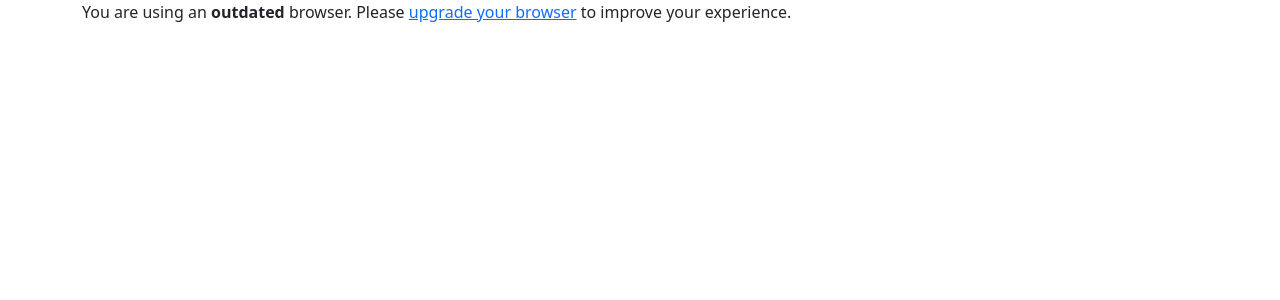
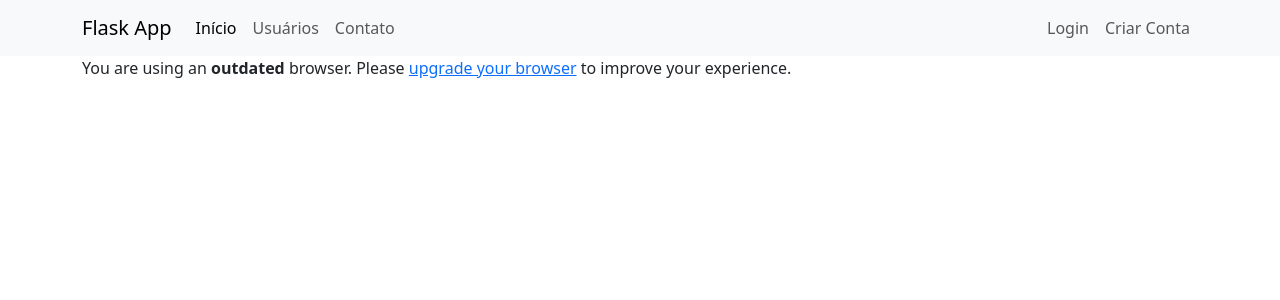
Before and after one commit to salomaopena/flasksite, a Flask app: page / in a window 1280 px wide. Shown: the top 300 px of the page. Run offline with Flask 3, Linux system fonts and the light colour scheme.

Commit message:
Atualização das rotas com a função url_for

```diff
--- a/main.py
+++ b/main.py
@@ -1,7 +1,9 @@
-from flask import Flask, render_template
+from flask import Flask, render_template, url_for
 
 
 app = Flask(__name__)
+
+lista_usuarios = ["Salomão", "Pena", "Bento", "Nilo"]
 
 @app.route("/")
 def home():
@@ -11,6 +13,10 @@ def home():
 def contato():
     return render_template("contato.html")
 
+@app.route("/usuarios")
+def usuarios():
+    return render_template("usuarios.html", lista_usuarios=lista_usuarios)
+
 
 if __name__ == "__main__":
     app.run(debug=True)
--- a/templates/base.html
+++ b/templates/base.html
@@ -10,11 +10,12 @@
       integrity="sha384-sRIl4kxILFvY47J16cr9ZwB07vP4J8+LH7qKQnuqkuIAvNWLzeN8tE5YBujZqJLB"
       crossorigin="anonymous"
     />
+    <link rel="stylesheet" href="style.css">
     {% block head %} {% endblock %}
+
   </head>
   <body>
-    <main>{% block body %} {% endblock%}</main>
-
+    <main>{% include "navbar.html" %} {% block body %} {% endblock%}</main>
     <script
       src="https://cdn.jsdelivr.net/npm/bootstrap@5.3.8/dist/js/bootstrap.bundle.min.js"
       integrity="sha384-FKyoEForCGlyvwx9Hj09JcYn3nv7wiPVlz7YYwJrWVcXK/BmnVDxM+D2scQbITxI"
--- /dev/null
+++ b/templates/navbar.html
@@ -0,0 +1,37 @@
+<nav class="navbar navbar-expand-lg bg-body-tertiary">
+  <div class="container-fluid container">
+    <a class="navbar-brand" href="{{url_for('home')}}">Flask App</a>
+    <button
+      class="navbar-toggler"
+      type="button"
+      data-bs-toggle="collapse"
+      data-bs-target="#navbarSupportedContent"
+      aria-controls="navbarSupportedContent"
+      aria-expanded="false"
+      aria-label="Toggle navigation"
+    >
+      <span class="navbar-toggler-icon"></span>
+    </button>
+    <div class="collapse navbar-collapse" id="navbarSupportedContent">
+      <ul class="navbar-nav me-auto mb-2 mb-lg-0">
+        <li class="nav-item">
+          <a class="nav-link active" aria-current="page" href="{{url_for('home')}}">Início</a>
+        </li>
+        <li class="nav-item">
+          <a class="nav-link" href="{{url_for('usuarios')}}">Usuários</a>
+        </li>
+        <li class="nav-item">
+          <a class="nav-link" href="{{url_for('contato')}}">Contato</a>
+        </li>
+      </ul>
+      <ul class="d-flex navbar-nav">
+        <li class="nav-item">
+          <a class="nav-link" href="#">Login</a>
+        </li>
+        <li class="nav-item">
+          <a class="nav-link" href="#">Criar Conta</a>
+        </li>
+      </ul>
+    </div>
+  </div>
+</nav>
--- /dev/null
+++ b/templates/style.css
@@ -0,0 +1,3 @@
+* {
+    box-sizing: border-box;
+  }
```
Also changed, not shown: templates/usuarios.html (added, +9 -0 lines).
